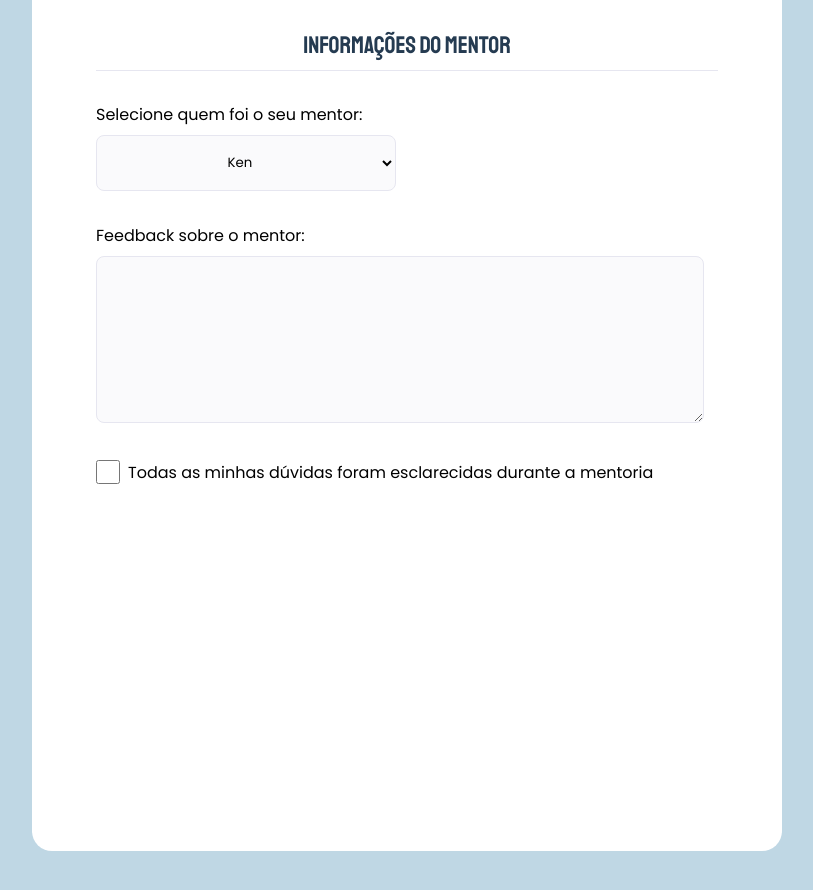
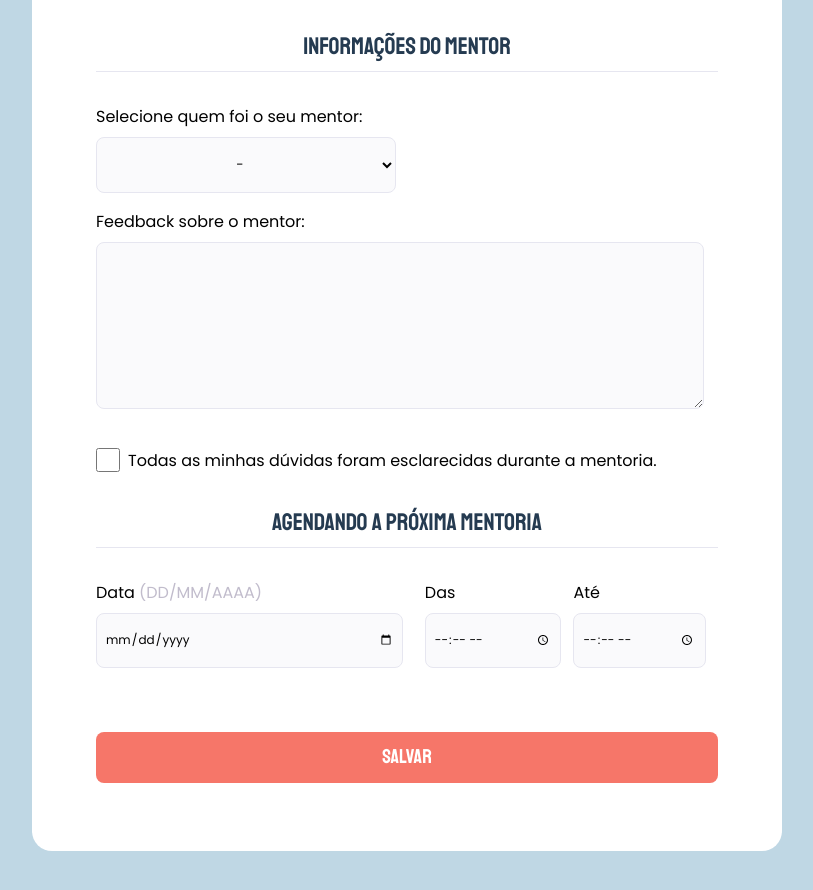
Before and after one commit to Eduardo-Feltrin/ativid-rocketseat-explorer, a plain HTML site: page stage3/form_avancado/indext.html in a window 1280 px wide. Shown: the part 692-1582 px from the top of the page, without its empty margins (233-1046 px from the left). Before the commit the page ends 1543 px from the top, so only its background shows below. Drawn offline with Linux system fonts and the light colour scheme.

Commit message:
Finalização da página (apenas html e css básico)

```diff
--- a/stage3/form_avancado/indext.html
+++ b/stage3/form_avancado/indext.html
@@ -22,37 +22,37 @@
     </div>
   </header>
   <form id="main-form">
-    <fieldset>
+    <fieldset id="personal-info">
       <div id="form-header">
-        <legend>Informações pessoais</legend>
+        <legend class="form-legend">Informações pessoais</legend>
       </div>
 
       <div class="fieldset-elements">
         <div class="full-name">
           <div class="input-wrapper">
             <label for="name-input">Nome</label>
-            <input type="text" id="name-input">
+            <input type="text" id="name-input" required>
           </div>
           <div class="input-wrapper">
             <label for="last-name-input">Sobrenome</label>
-            <input type="text" id="last-name-input">
+            <input type="text" id="last-name-input" required>
           </div>
         </div>
 
         <div class="input-wrapper">
           <label for="email-input">E-mail <span class="note">(insira um e-mail válido)</span></label>
-          <input type="text" id="email-input">
+          <input type="email" id="email-input" required>
         </div>
       </div>
     </fieldset>
-    <fieldset>
-      <legend class="legend">Informações do mentor</legend>
+    <fieldset id="mentor-info">
+      <legend class="form-legend">Informações do mentor</legend>
 
       <div class="fieldset-elements">
-        <div class="mentor-selection">
+        <div id="mentor-selection">
           <label for="mentor-select">Selecione quem foi o seu mentor:</label>
-          <br>
-          <select name="mentor-select" id="mentor-select">
+          <select name="mentor" id="mentor-select" required>
+            <option value="" selected>-</option>
             <option value="Ken">Ken</option>
             <option value="E-honda">E-honda</option>
             <option value="Ryu">Ryu</option>
@@ -63,17 +63,38 @@
 
         <div class="input-wrapper">
           <label for="mentor-feedback">Feedback sobre o mentor:</label>
-          <textarea name="mentor-feedback" id="mentor-feedback" cols="30" rows="10"></textarea>
+          <textarea name="mentor-feedback" id="mentor-feedback" cols="30" rows="10" required></textarea>
         </div>
 
         <div class="input-wrapper" id="questions-answered-checkbox-div">
-          <input type="checkbox" name="questions-answered" id="questions-answered-checkbox">
-          <label for="questions-answered-checkbox">Todas as minhas dúvidas foram esclarecidas durante a mentoria</label>
+          <input type="checkbox" name="questions-answered" id="questions-answered-checkbox" required>
+          <label for="questions-answered-checkbox">Todas as minhas dúvidas foram esclarecidas durante a mentoria.</label>
         </div>
+      </div>
+    </fieldset>
+    <fieldset id="next-mentorship">
+      <legend class="form-legend">Agendando a próxima mentoria</legend>
 
+      <div class="fieldset-elements">
+        <div class="next-schedule">
+          <div id="next-schedule-date">
+            <label for="form-schedule-date">Data <span class="note">(DD/MM/AAAA)</span></label>
+            <input type="date" name="schedule-date" id="form-schedule-date" required>
+          </div>
+          <div id="next-schedule-from">
+            <label for="form-schedule-from">Das</label>
+            <input type="time" name="schedule-from" id="form-schedule-from" required>
+          </div>
+          <div id="next-schedule-to">
+            <label for="form-schedule-to">Até</label>
+            <input type="time" name="schedule-to" id="form-schedule-to" required>
+          </div>
+        </div>
       </div>
-
     </fieldset>
+    <button id="save-btn" type="submit">
+      <p>Salvar</p>
+    </button>
   </form>
 </body>
 </html>
--- a/stage3/form_avancado/style.css
+++ b/stage3/form_avancado/style.css
@@ -55,6 +55,7 @@ body::before {
 
 body {
   font-family: 'Poppins', sans-serif;
+  height: 1930px;
   min-height: 100vh;
   background: #BFD7E4;
 }
@@ -105,7 +106,7 @@ body {
 
 .fieldset-elements {
   margin: 64px;
-  margin-top: 31px;
+  margin-top: 32px;
   margin-bottom: 32px;
 }
 
@@ -121,7 +122,7 @@ body {
   flex-grow: 1;
 }
 
-.legend {
+.form-legend {
   width: 622px;
 
   margin: 0 auto;
@@ -143,7 +144,7 @@ body {
   width: 300px;
 
   margin-top: 8px;
-  margin-bottom: 32px;
+  margin-bottom: 16px;
   background: #FAFAFC;
   border: 1px solid #E6E6F0;
   border-radius: 8px;
@@ -159,13 +160,13 @@ body {
   background: #FAFAFC;
 
   margin-top: 8px;
-  margin-bottom: 30px;
+  margin-bottom: 32px;
   border: 1px solid #E6E6F0;
   border-radius: 8px;
 }
 
 #questions-answered-checkbox-div {
-  margin-bottom: 36px;
+  margin-bottom: 32px;
   display: flex;
   align-items: center;
 }
@@ -174,10 +175,87 @@ body {
   width: 24px;
   height: 24px;
 
-  background: #FAFAFC;
-
   margin-top: 0;
   margin-right: 8px;
+
+  background: #FAFAFC;
   border: 1px solid #E6E6F0;
   border-radius: 8px;
 }
+
+.next-schedule{
+  display: flex;
+}
+
+#next-schedule-from, #next-schedule-to {
+  margin-right: 12px;
+  flex-grow: 1;
+}
+
+.next-schedule>#next-schedule-date {
+  margin-right: 22px;
+  flex-grow: 2;
+}
+
+#next-mentorship>.fieldset-elements {
+  margin-bottom: 64px;
+}
+
+#save-btn {
+  display: flex;
+
+  background: #F67669;
+  border-radius: 8px;
+  margin: 0 64px 64px 64px;
+
+  width: 622px;
+  height: 51px;
+
+  justify-content: center;
+  align-items: center;
+}
+
+#save-btn:hover {
+  background: #df6659;
+  cursor: pointer;
+}
+
+#save-btn>p {
+  width: 50px;
+  height: 26px;
+
+  font-family: 'Staatliches', cursive;
+  font-style: normal;
+  font-weight: 400;
+  font-size: 20px;
+  line-height: 26px;
+
+  color: #FFFFFF;
+}
+
+input {
+  padding: 8px;
+  font-family: 'Poppins', sans-serif;
+  font-weight: 400;
+  font-size: 12px;
+}
+
+textarea {
+  padding: 8px;
+  font-family: 'Poppins', sans-serif;
+  font-weight: 400;
+  font-size: 12px;
+  line-height: 24px;
+}
+
+.note {
+  color: #C1BCCC;
+}
+
+:required:user-invalid, input:user-invalid {
+  outline: 3px solid red;
+}
+
+#mentor-selection>label {
+  display: block;
+}
```
